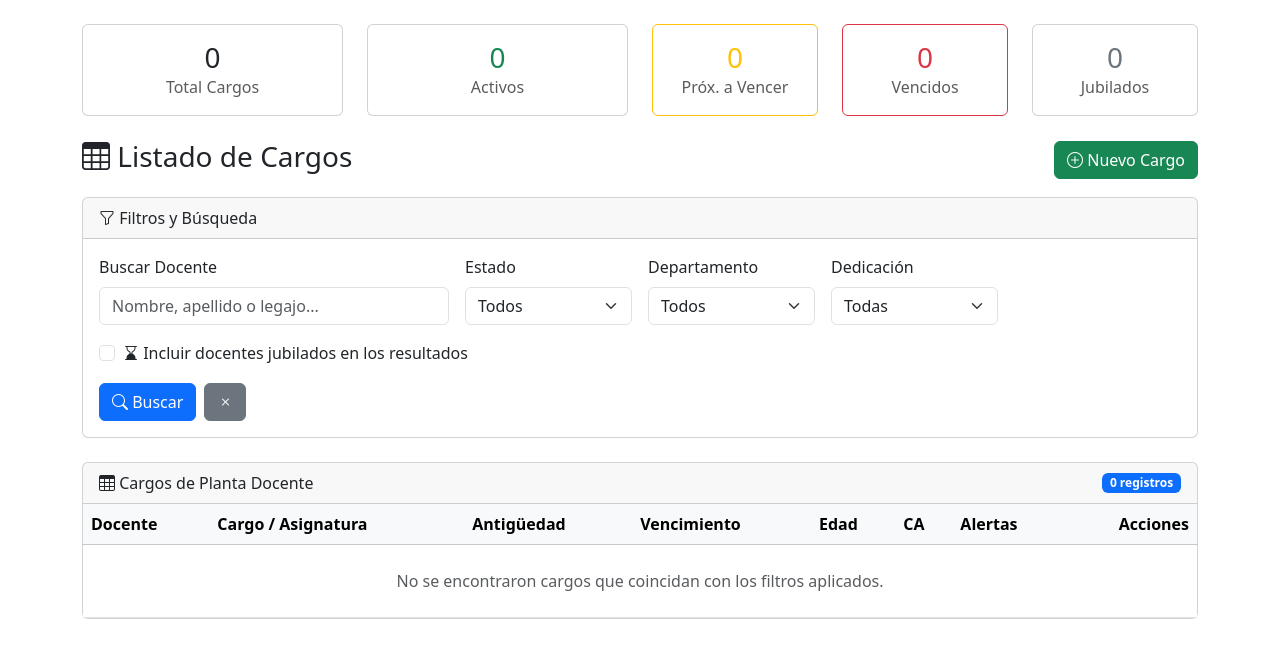
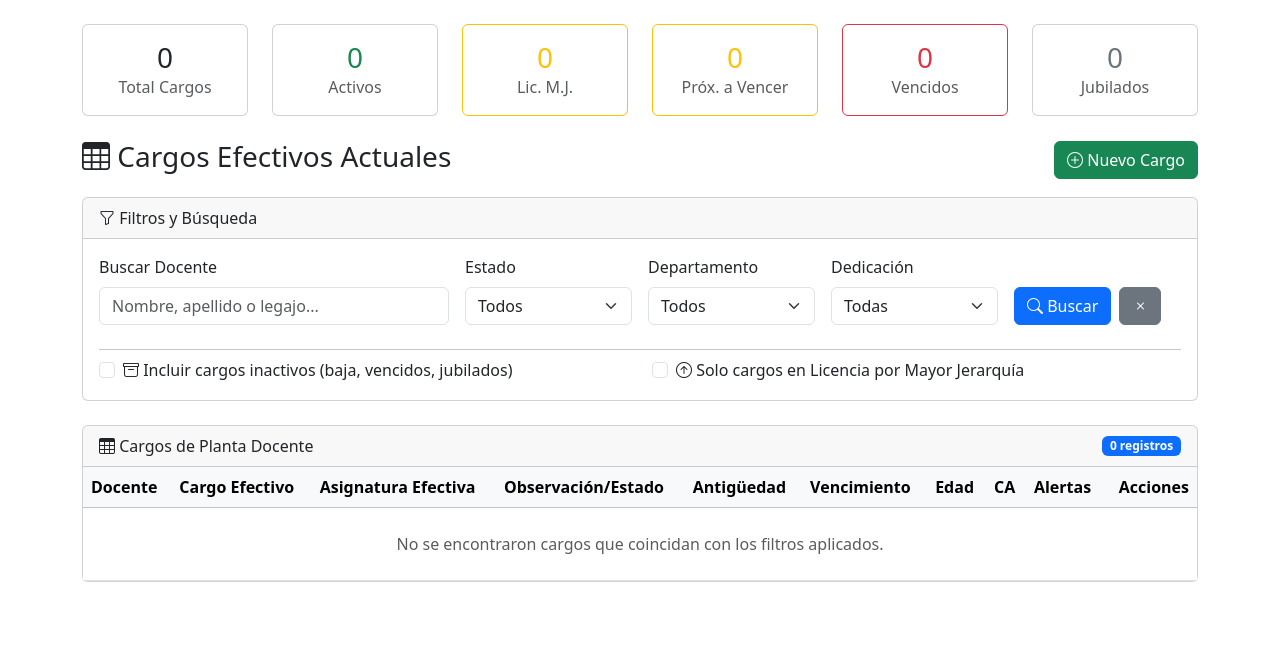
Before and after one commit to Dept-Civil-UTN-FRLP/civil-web, a Django app: page /planta/ in a window 1280 px wide. Shown: the part 136-800 px from the top of the page. Run offline with Django 5.2, Linux system fonts and the light colour scheme; the visitor is signed in with stand-in values (Sample User, id 1); data comes from the database, SQL or seed files in the repository; data that the repository does not hold is empty; parts of the project's set-up code (start-up, migrations or seed data) failed here and were passed over.

Commit message:
feat: actualizar template dashboard con cargo efectivo
- Nueva columna 'Cargo Efectivo' muestra categoría actual real
- Nueva columna 'Asignatura Efectiva' muestra donde trabaja ahora
- Nueva columna 'Observación/Estado' con info de cargo base y badges
- Agregar checkboxes: incluir_inactivos y solo_licencia_mj
- Agregar stat de cargos en Licencia M.J.
- Deshabilitar filtro de estado cuando solo_licencia_mj está activo
- Badges con iconos para cada tipo de situación

```diff
--- a/planta_docente/templates/planta_docente/dashboard.html
+++ b/planta_docente/templates/planta_docente/dashboard.html
@@ -5,7 +5,7 @@
 
 <!-- Encabezado con estadísticas -->
 <div class="row mb-4">
-    <div class="col-md-3">
+    <div class="col-md-2">
         <div class="card text-center">
             <div class="card-body">
                 <h3 class="mb-0">{{ stats.total_cargos }}</h3>
@@ -13,11 +13,19 @@
             </div>
         </div>
     </div>
-    <div class="col-md-3">
+    <div class="col-md-2">
         <div class="card text-center">
             <div class="card-body">
                 <h3 class="mb-0 text-success">{{ stats.cargos_activos }}</h3>
                 <p class="text-muted mb-0">Activos</p>
+            </div>
+        </div>
+    </div>
+    <div class="col-md-2">
+        <div class="card text-center border-warning">
+            <div class="card-body">
+                <h3 class="mb-0 text-warning">{{ stats.cargos_licencia_mj }}</h3>
+                <p class="text-muted mb-0">Lic. M.J.</p>
             </div>
         </div>
     </div>
@@ -46,13 +54,15 @@
         </div>
     </div>
 </div>
+
 <!-- Botón Nuevo Cargo -->
 <div class="d-flex justify-content-between align-items-center mb-3">
-    <h3><i class="bi bi-table"></i> Listado de Cargos</h3>
+    <h3><i class="bi bi-table"></i> Cargos Efectivos Actuales</h3>
     <a href="{% url 'planta_docente:crear_cargo' %}" class="btn btn-success">
         <i class="bi bi-plus-circle"></i> Nuevo Cargo
     </a>
 </div>
+
 <!-- Filtros y búsqueda -->
 <div class="card mb-4">
     <div class="card-header">
@@ -71,7 +81,7 @@
             <!-- Estado -->
             <div class="col-md-2">
                 <label class="form-label">Estado</label>
-                <select name="estado" class="form-select">
+                <select name="estado" class="form-select" {% if solo_licencia_mj %}disabled{% endif %}>
                     <option value="">Todos</option>
                     {% for value, text in estado_choices %}
                     <option value="{{ value }}" {% if value == estado_filter %}selected{% endif %}>
@@ -107,21 +117,6 @@
                 </select>
             </div>
 
-            <!-- Jubilados -->
-            <div class="col-md-12">
-                <div class="form-check">
-                    <input class="form-check-input"
-                           type="checkbox"
-                           name="incluir_jubilados"
-                           value="true"
-                           id="incluir_jubilados"
-                           {% if incluir_jubilados %}checked{% endif %}>
-                    <label class="form-check-label" for="incluir_jubilados">
-                        <i class="bi bi-hourglass-bottom"></i> Incluir docentes jubilados en los resultados
-                    </label>
-                </div>
-            </div>
-
             <!-- Botones -->
             <div class="col-md-2 d-flex align-items-end">
                 <button type="submit" class="btn btn-primary me-2">
@@ -130,6 +125,41 @@
                 <a href="{% url 'planta_docente:dashboard' %}" class="btn btn-secondary">
                     <i class="bi bi-x"></i>
                 </a>
+            </div>
+
+            <!-- Checkboxes de filtro especial -->
+            <div class="col-md-12">
+                <hr class="my-2">
+                <div class="row">
+                    <div class="col-md-6">
+                        <div class="form-check">
+                            <input class="form-check-input"
+                                   type="checkbox"
+                                   name="incluir_inactivos"
+                                   value="true"
+                                   id="incluir_inactivos"
+                                   {% if incluir_inactivos %}checked{% endif %}
+                                   onchange="this.form.submit()">
+                            <label class="form-check-label" for="incluir_inactivos">
+                                <i class="bi bi-archive"></i> Incluir cargos inactivos (baja, vencidos, jubilados)
+                            </label>
+                        </div>
+                    </div>
+                    <div class="col-md-6">
+                        <div class="form-check">
+                            <input class="form-check-input"
+                                   type="checkbox"
+                                   name="solo_licencia_mj"
+                                   value="true"
+                                   id="solo_licencia_mj"
+                                   {% if solo_licencia_mj %}checked{% endif %}
+                                   onchange="this.form.submit()">
+                            <label class="form-check-label" for="solo_licencia_mj">
+                                <i class="bi bi-arrow-up-circle"></i> Solo cargos en Licencia por Mayor Jerarquía
+                            </label>
+                        </div>
+                    </div>
+                </div>
             </div>
         </form>
     </div>
@@ -147,7 +177,9 @@
                 <thead class="table-light">
                     <tr>
                         <th>Docente</th>
-                        <th>Cargo / Asignatura</th>
+                        <th>Cargo Efectivo</th>
+                        <th>Asignatura Efectiva</th>
+                        <th>Observación/Estado</th>
                         <th>Antigüedad</th>
                         <th>Vencimiento</th>
                         <th>Edad</th>
@@ -169,16 +201,41 @@
                             <small class="text-muted">Leg. {{ cargo.docente.legajo }}</small>
                         </td>
 
-                        <!-- Cargo / Asignatura -->
+                        <!-- Cargo Efectivo -->
                         <td>
-                            <span class="badge bg-secondary">{{ cargo.get_categoria_display }}</span>
-                            <span class="badge bg-info">{{ cargo.get_caracter_display }}</span>
-                            <br>
-                            <small>{{ cargo.asignatura.nombre|title }}</small>
+                            <span class="badge bg-secondary">{{ cargo.cargo_efectivo.cargo_efectivo_display }}</span>
                             <br>
                             <small class="text-muted">
                                 {{ cargo.get_dedicacion_display }} ({{ cargo.cantidad_horas }}hs)
                             </small>
+                        </td>
+
+                        <!-- Asignatura Efectiva -->
+                        <td>
+                            <small>{{ cargo.cargo_efectivo.asignatura_efectiva_display|title }}</small>
+                        </td>
+
+                        <!-- Observación/Estado -->
+                        <td>
+                            {% if cargo.cargo_efectivo.observacion %}
+                                <span class="badge {{ cargo.cargo_efectivo.badge_class }}">
+                                    {% if cargo.cargo_efectivo.tipo == 'licencia_mj_docente' %}
+                                        <i class="bi bi-arrow-up-circle"></i>
+                                    {% elif cargo.cargo_efectivo.tipo == 'licencia_mj_gestion' %}
+                                        <i class="bi bi-briefcase"></i>
+                                    {% elif cargo.cargo_efectivo.tipo == 'licencia_normal' %}
+                                        <i class="bi bi-calendar-event"></i>
+                                    {% elif cargo.cargo_efectivo.tipo == 'inactivo' %}
+                                        <i class="bi bi-x-circle"></i>
+                                    {% endif %}
+                                </span>
+                                <br>
+                                <small class="text-muted">{{ cargo.cargo_efectivo.observacion }}</small>
+                            {% else %}
+                                <span class="badge {{ cargo.cargo_efectivo.badge_class }}">
+                                    <i class="bi bi-check-circle"></i> Normal
+                                </span>
+                            {% endif %}
                         </td>
 
                         <!-- Antigüedad -->
@@ -207,7 +264,6 @@
                                    title="Ver Carrera Académica">
                                     <i class="bi bi-check-circle"></i> Sí
                                 </a>
-                            {% comment %} {% elif cargo.caracter in 'reg,ord'|split:',' %} {% endcomment %}
                             {% elif cargo.caracter == 'reg' or cargo.caracter == 'ord' %}
                                 <span class="badge bg-warning text-dark"
                                       data-bs-toggle="tooltip"
@@ -244,7 +300,7 @@
                     </tr>
                     {% empty %}
                     <tr>
-                        <td colspan="8" class="text-center text-muted py-4">
+                        <td colspan="10" class="text-center text-muted py-4">
                             No se encontraron cargos que coincidan con los filtros aplicados.
                         </td>
                     </tr>
```
